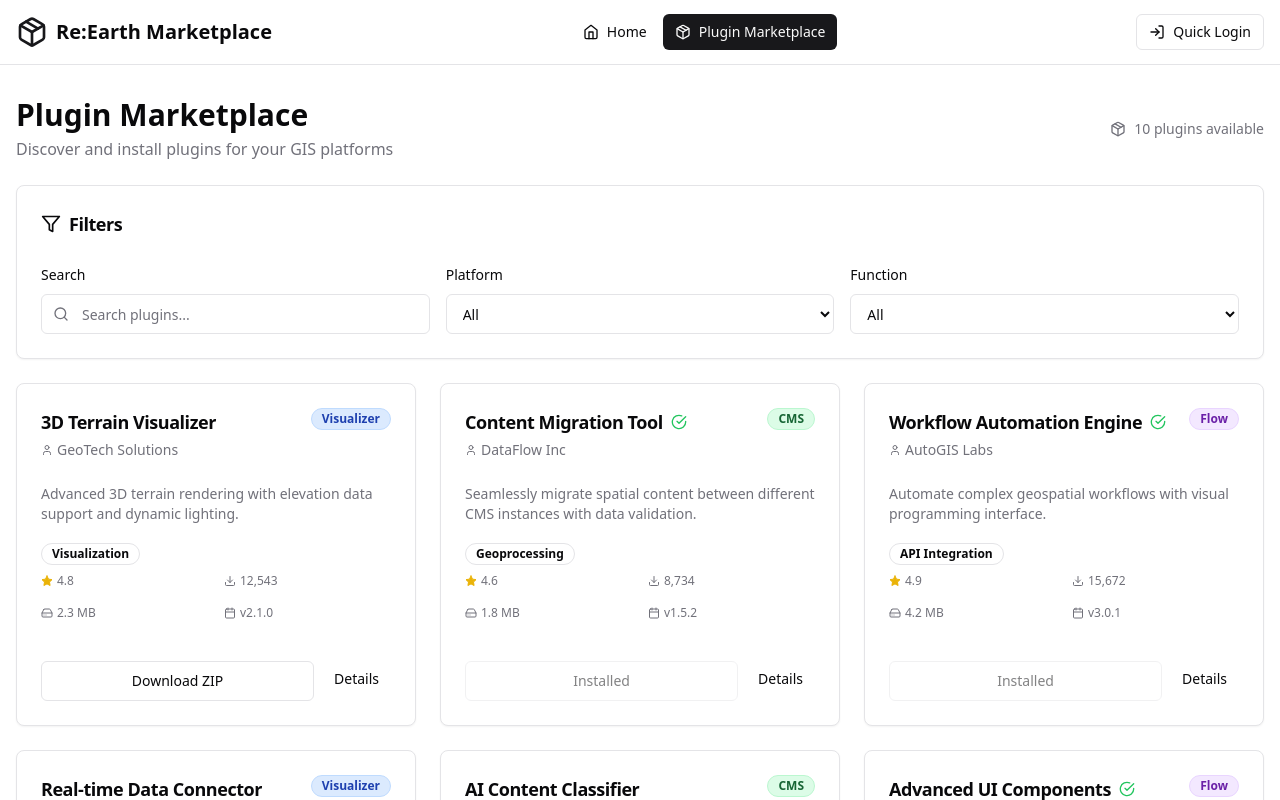
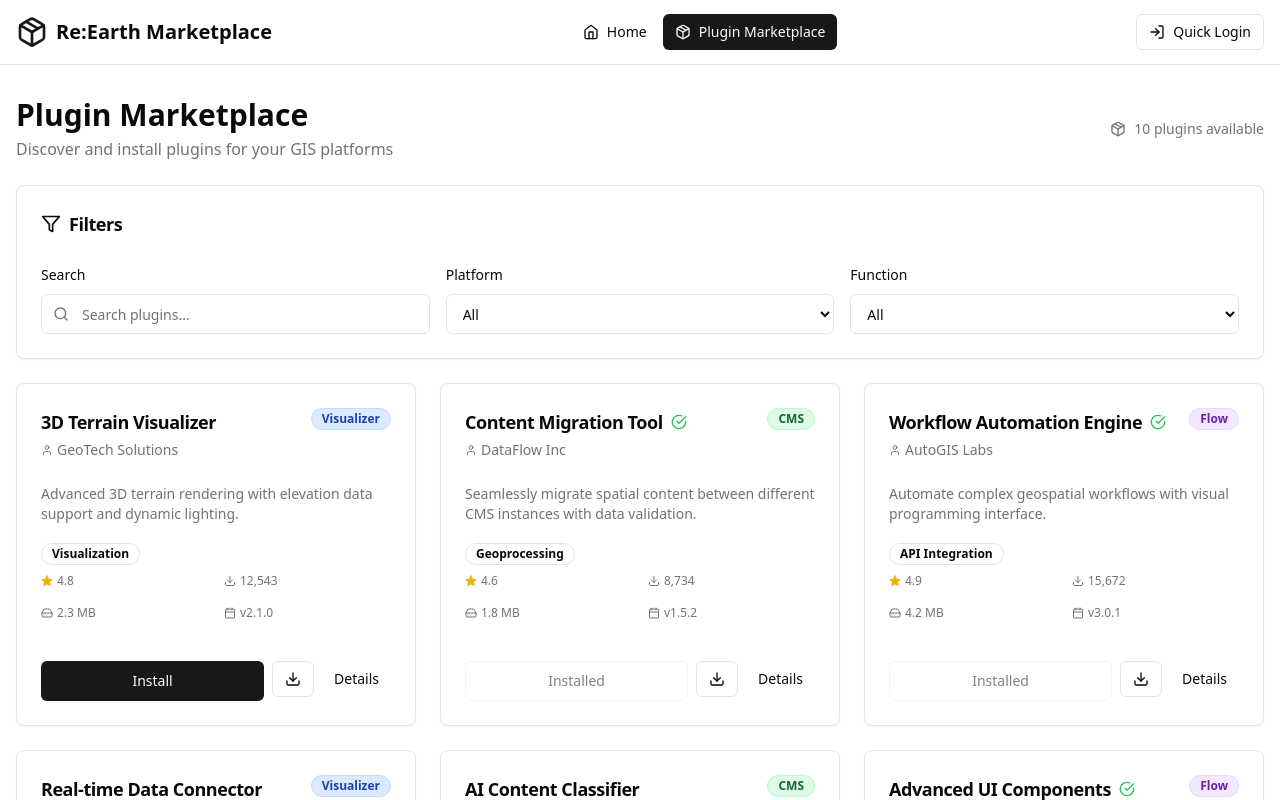
Before and after one commit to xtymac/reearth-ia-marketplace-demo, a React (Create React App) app: page / in a window 1280 px wide. Both pictures are taken after a click on the button "Plugin Marketplace". Shown: the top 800 px of the page. Built offline with nearby package versions, Linux system fonts and the light colour scheme.

Commit message:
Update marketplace prototype with latest changes and build files

```diff
--- a/src/components/pages/MarketplacePage.jsx
+++ b/src/components/pages/MarketplacePage.jsx
@@ -1,10 +1,22 @@
 import React, { useState, useMemo } from 'react';
 import { Button } from '../ui/button';
-import { Card, CardContent, CardDescription, CardHeader, CardTitle, CardFooter } from '../ui/card';
+import {
+  Card,
+  CardContent,
+  CardDescription,
+  CardHeader,
+  CardTitle,
+  CardFooter,
+} from '../ui/card';
 import { Badge } from '../ui/badge';
 import { Select } from '../ui/select';
 import { useUser } from '../../contexts/UserContext';
-import { mockPlugins, platforms, functions, userRoles } from '../../data/mockPlugins';
+import {
+  mockPlugins,
+  platforms,
+  functions,
+  userRoles,
+} from '../../data/mockPlugins';
 import {
   Download,
   Star,
@@ -14,7 +26,7 @@ import {
   Search,
   Filter,
   CheckCircle,
-  Package
+  Package,
 } from 'lucide-react';
 
 const MarketplacePage = () => {
@@ -24,12 +36,15 @@ const MarketplacePage = () => {
   const [searchTerm, setSearchTerm] = useState('');
 
   const filteredPlugins = useMemo(() => {
-    return mockPlugins.filter(plugin => {
-      const matchesPlatform = platformFilter === 'All' || plugin.platform === platformFilter;
-      const matchesFunction = functionFilter === 'All' || plugin.function === functionFilter;
-      const matchesSearch = plugin.name.toLowerCase().includes(searchTerm.toLowerCase()) ||
-                           plugin.description.toLowerCase().includes(searchTerm.toLowerCase()) ||
-                           plugin.author.toLowerCase().includes(searchTerm.toLowerCase());
+    return mockPlugins.filter((plugin) => {
+      const matchesPlatform =
+        platformFilter === 'All' || plugin.platform === platformFilter;
+      const matchesFunction =
+        functionFilter === 'All' || plugin.function === functionFilter;
+      const matchesSearch =
+        plugin.name.toLowerCase().includes(searchTerm.toLowerCase()) ||
+        plugin.description.toLowerCase().includes(searchTerm.toLowerCase()) ||
+        plugin.author.toLowerCase().includes(searchTerm.toLowerCase());
 
       return matchesPlatform && matchesFunction && matchesSearch;
     });
@@ -50,15 +65,22 @@ const MarketplacePage = () => {
 
   const getPlatformColor = (platform) => {
     switch (platform) {
-      case 'Visualizer': return 'bg-blue-100 text-blue-800 border-blue-200';
-      case 'CMS': return 'bg-green-100 text-green-800 border-green-200';
-      case 'Flow': return 'bg-purple-100 text-purple-800 border-purple-200';
-      default: return 'bg-gray-100 text-gray-800 border-gray-200';
+      case 'Visualizer':
+        return 'bg-blue-100 text-blue-800 border-blue-200';
+      case 'CMS':
+        return 'bg-green-100 text-green-800 border-green-200';
+      case 'Flow':
+        return 'bg-purple-100 text-purple-800 border-purple-200';
+      default:
+        return 'bg-gray-100 text-gray-800 border-gray-200';
     }
   };
 
   const isPluginInstalled = (pluginId) => {
-    return installedPlugins.includes(pluginId) || mockPlugins.find(p => p.id === pluginId)?.installed;
+    return (
+      installedPlugins.includes(pluginId) ||
+      mockPlugins.find((p) => p.id === pluginId)?.installed
+    );
   };
 
   return (
@@ -109,7 +131,7 @@ const MarketplacePage = () => {
                 value={platformFilter}
                 onChange={(e) => setPlatformFilter(e.target.value)}
               >
-                {platforms.map(platform => (
+                {platforms.map((platform) => (
                   <option key={platform} value={platform}>
                     {platform}
                   </option>
@@ -124,7 +146,7 @@ const MarketplacePage = () => {
                 value={functionFilter}
                 onChange={(e) => setFunctionFilter(e.target.value)}
               >
-                {functions.map(func => (
+                {functions.map((func) => (
                   <option key={func} value={func}>
                     {func}
                   </option>
@@ -138,7 +160,10 @@ const MarketplacePage = () => {
       {/* Plugin Grid */}
       <div className="grid grid-cols-1 md:grid-cols-2 lg:grid-cols-3 gap-6">
         {filteredPlugins.map((plugin) => (
-          <Card key={plugin.id} className="flex flex-col hover:shadow-lg transition-shadow">
+          <Card
+            key={plugin.id}
+            className="flex flex-col hover:shadow-lg transition-shadow"
+          >
             <CardHeader>
               <div className="flex items-start justify-between">
                 <div className="flex-1">
@@ -205,13 +230,21 @@ const MarketplacePage = () => {
                   </Button>
                 ) : (
                   <Button
-                    variant="outline"
                     onClick={() => handleDownload(plugin)}
                     className="flex-1"
                   >
-                    Download ZIP
+                    Install
                   </Button>
                 )}
+
+                <Button
+                  variant="outline"
+                  size="sm"
+                  onClick={() => handleDownload(plugin)}
+                  className="flex items-center justify-center"
+                >
+                  <Download className="h-4 w-4" />
+                </Button>
 
                 <Button variant="ghost" size="sm">
                   Details
@@ -239,8 +272,8 @@ const MarketplacePage = () => {
         <Card className="bg-muted/50">
           <CardContent className="pt-6">
             <p className="text-center text-muted-foreground">
-              <strong>Note:</strong> You need to be logged in to install plugins.
-              Anonymous users can browse and download ZIP files.
+              <strong>Note:</strong> You need to be logged in to install
+              plugins. Anonymous users can browse and download ZIP files.
             </p>
           </CardContent>
         </Card>
```
Also changed, not shown: package.json (+5 -5 lines), 8 other files (tests, documents, lock files or other folders).
